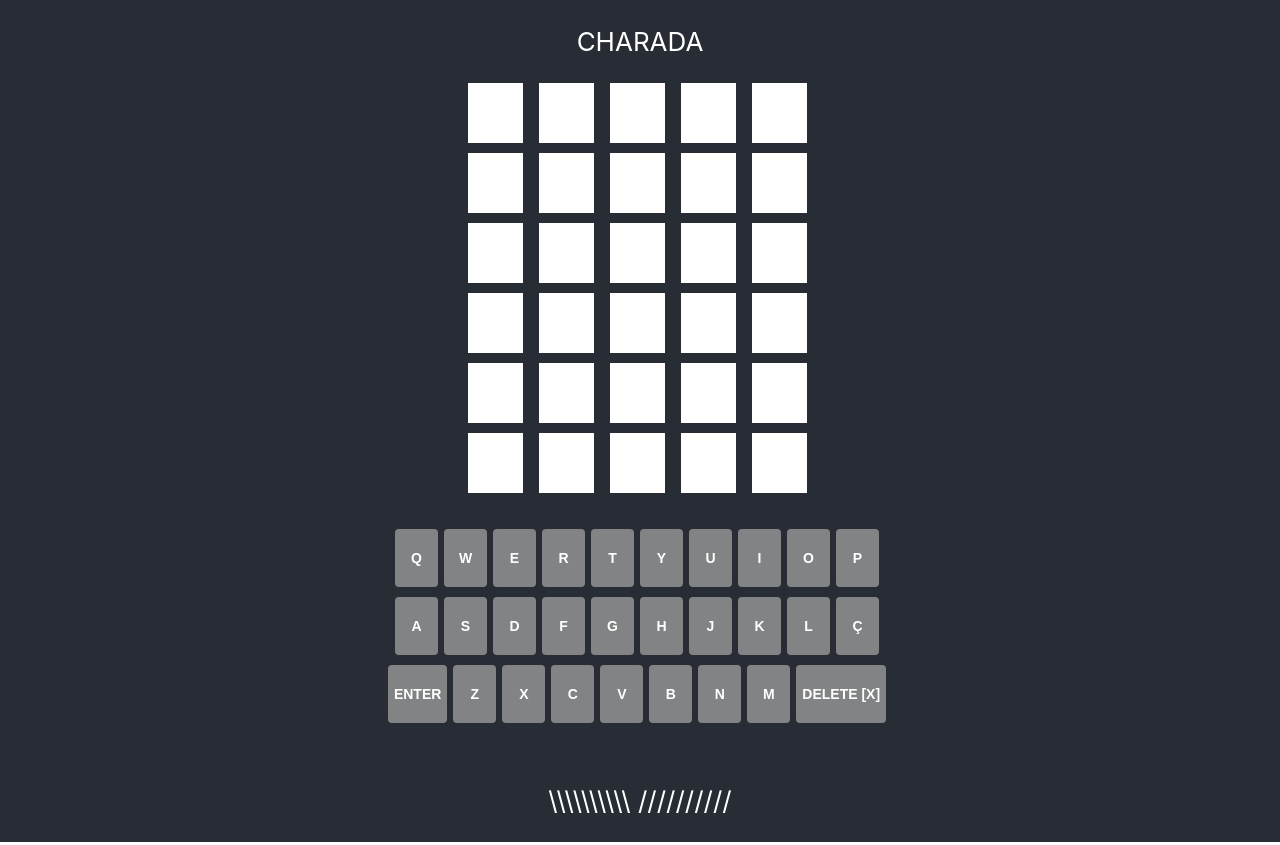
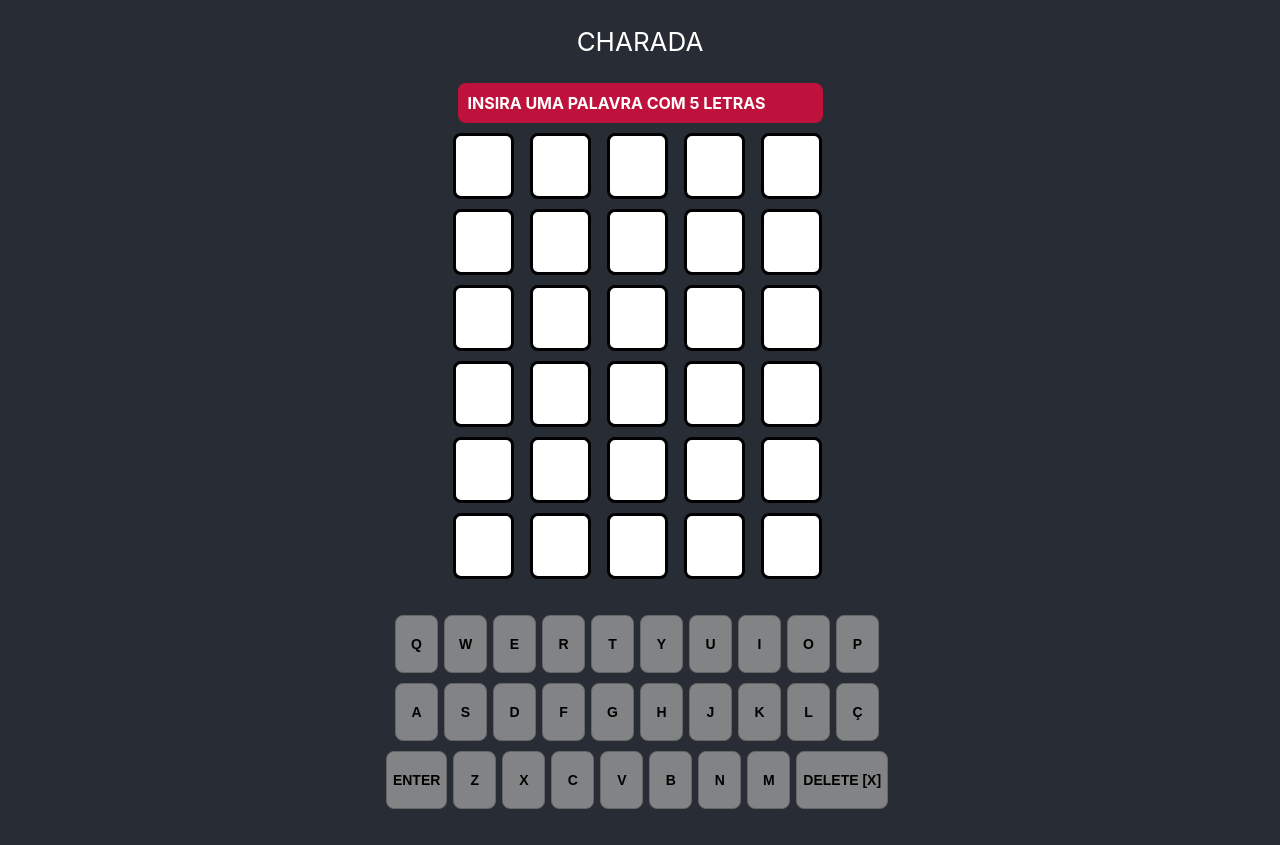
Before and after one commit to AlissonRC/Wordle-Clone, a React (Vite) app: page / in a window 1280 px wide. Both pictures are taken after a click on the button "ENTER". Built offline with nearby package versions, Linux system fonts and the light colour scheme.

Commit message:
vercel app

```diff
--- a/src/App.css
+++ b/src/App.css
@@ -34,8 +34,9 @@ button {
 
 }
 
-.quadrado{
-  border: 0;
+.quadrado {
+  border: solid 3px black;
+  border-radius: 0.5rem;
   background-color: white;
   height: 58px;
   min-Width: 43px;
@@ -43,12 +44,35 @@ button {
   padding: 1px 6px;
   color: black;
   font-Weight: bold;
-  font-Size: 14px;
+  font-Size: 1.875rem;
   justify-Content: center;
   display: flex;
   align-items: center;
 }
-.game-over{
+
+.tecla {
+  border: solid 1px #666666;
+  background-color: #818384;
+  border-radius: 0.5rem;
+  height: 58px;
+  min-Width: 43px;
+  margin: 0 6px 10px 0;
+  padding: 1px 6px;
+  cursor: pointer;
+  color: black;
+  font-Weight: bold;
+  font-Size: 14px;
+}
+
+.tecla:hover {
+  background-color: #b4b4b4;
+  color: white;
+  border: solid 2px #adadad;
+
+
+}
+
+.game-over {
   text-transform: uppercase;
   font-weight: bold;
   position: absolute;
@@ -58,13 +82,13 @@ button {
   top: 25%;
   margin-left: auto;
   margin-right: auto;
-  width:345px;
+  width: 345px;
   padding: 24px;
   border: solid 4px;
   border-color: crimson;
 }
 
-.game-win{
+.game-win {
   text-transform: uppercase;
   font-weight: bold;
   position: absolute;
@@ -74,8 +98,31 @@ button {
   top: 25%;
   margin-left: auto;
   margin-right: auto;
-  width:345px;
+  width: 345px;
   padding: 24px;
   border: solid 4px;
   border-color: green;
 }
+
+.short-word {
+  display: flex;
+  text-transform: uppercase;
+  font-weight: bold;
+  background-color: #BE123C;
+  margin-left: auto;
+  margin-right: auto;
+  width: 345px;
+  font-size: medium;
+  padding: 10px;
+  margin-bottom: 10px;
+  border-radius: 0.5rem;
+  text-align: center;
+}
+.close{
+  background-color: transparent;
+  border: none;
+  cursor: pointer;
+  margin-left: auto;
+  color: white;
+  padding: 0;
+}
--- a/src/App.tsx
+++ b/src/App.tsx
@@ -2,12 +2,13 @@ import { useState } from 'react'
 import './App.css'
 import BasicGrid from './Grid'
 import Teclado from './TecladoModelo'
-import { palavraRandom } from './listaDePalavras'
+import { palavraRandom, getAllPalavras } from './listaDePalavras'
 
 let palavraCorreta = palavraRandom();
 
 function App() {
-  console.log(palavraCorreta)
+  const [isInvalidWord, setIsInvalidWord] = useState(false)
+  const [isWordShort, setIsWordShort] = useState(false)
   const [isGameOver, setIsGameOver] = useState(false)
   const [isGameWin, setIsGameWin] = useState(false)
   const [linha, setLinha] = useState(0)
@@ -23,19 +24,31 @@ function App() {
   ])
 
 
-  function handleKeyPress(tecla: string){
+  function validateValidWord(){
+    let isValidWord = false
+    getAllPalavras().map((palavra)=>{
+      if(palavra.toUpperCase() === tentativa.toString().replaceAll(',','')){
+        isValidWord = true
+
+      }
+
+    })
+    return isValidWord
+  }
+
+
+  function handleKeyPress(tecla: string) {
     //const index = tentativa.findIndex((item)=> item===" ");
 
-    if(tecla === "DELETE [X]" && coluna > 0 && isGameOver === false){
-        tentativa[coluna-1] = " "
+    if (tecla === "DELETE [X]" && coluna > 0 && isGameOver === false) {
+      tentativa[coluna - 1] = " "
       setTentativa([...tentativa])
-        console.log(tentativa)
-        console.log(coluna-1)
+
       matriz[linha] = tentativa;
       setMatriz([...matriz]);
-        setColuna(coluna-1)
+      setColuna(coluna - 1)
     }
-    else if (coluna<=4 && tecla.length === 1){
+    else if (coluna <= 4 && tecla.length === 1) {
       tentativa[coluna] = tecla;
       setTentativa([...tentativa]);
       matriz[linha] = tentativa;
@@ -44,44 +57,58 @@ function App() {
       let temp = coluna;
       temp++
       setColuna(temp);
-      console.log(coluna)
+
     }
 
-      else if(tecla === "ENTER" && coluna === 5){
-        setLinha(linha+1);
-        if (validaTentativa(tentativa) === false){
-          if(linha < 5){
+    else if (tecla === "ENTER" && coluna === 5 ) {
+
+      if (!validateValidWord()){
+        setIsInvalidWord(true)
+        return
+      }
+     setIsInvalidWord(false)
+
+      setLinha(linha + 1);
+      setIsWordShort(false)
+      if (validaTentativa(tentativa) === false) {
+        if (linha < 5) {
           setTentativa([" ", " ", " ", " ", " "]);
           setColuna(0);
-          }else{
+        } else {
           setIsGameOver(true)
-            console.log(isGameOver)
-            console.log("Fim de jogo malandro!");
+
         }
-        }else{
+      } else {
         setIsGameWin(true)
-          console.log("Parabéns!");
+
       }
+    }
+    else if (tecla === "ENTER" && coluna < 5) {
+      setIsWordShort(true)
+
+      setTimeout(() => {
+        setIsWordShort(false)
+      }, 7000);
+
     }
 
   }
 
-  function validaTentativa(palavra: string[]){
+  function validaTentativa(palavra: string[]) {
     let palavraString = ''
-    palavra.map((letra,index)=>{
-      console.log(letra)
+    palavra.map((letra, index) => {
+
       palavraString = palavraString.concat(letra)
     })
-    console.log(palavra)
-    console.log(palavraString)
-    if (palavraString === palavraCorreta.toUpperCase() ){
+
+    if (palavraString === palavraCorreta.toUpperCase()) {
       return true;
-    }else{
+    } else {
       return false;
     }
   }
 
-  function novoJogo(){
+  function novoJogo() {
     setIsGameOver(false)
     setIsGameWin(false)
     setMatriz([
@@ -104,29 +131,50 @@ function App() {
         <div className='game-over'>
           Não foi dessa vez !
           <p>A palavra era: {palavraCorreta}</p>
-            <button onClick={()=>novoJogo()}>Novo tentativa</button>
+          <button onClick={() => novoJogo()}>Novo tentativa</button>
         </div>
       )}
       {isGameWin && (
         <div className='game-win'>
           Acertou !!!
           <p>{palavraCorreta}</p>
-            <button onClick={()=>novoJogo()}>Novo Jogo</button>
+          <button onClick={() => novoJogo()}>Novo Jogo</button>
         </div>
       )}
+
+
       <header className="App-header">
         <p>CHARADA</p>
-        <BasicGrid palavra={matriz[0].join("")} palavraCorreta={palavraCorreta} valida = {(linha > 0)}/>
-        <BasicGrid palavra={matriz[1].join("")} palavraCorreta={palavraCorreta} valida = {(linha > 1)}/>
-        <BasicGrid palavra={matriz[2].join("")} palavraCorreta={palavraCorreta} valida = {(linha > 2)}/>
-        <BasicGrid palavra={matriz[3].join("")} palavraCorreta={palavraCorreta} valida = {(linha > 3)}/>
-        <BasicGrid palavra={matriz[4].join("")} palavraCorreta={palavraCorreta} valida = {(linha > 4)}/>
-        <BasicGrid palavra={matriz[5].join("")} palavraCorreta={palavraCorreta} valida = {(linha > 5)}/>
+        {isWordShort && (
+          <div className='short-word'>
+             Insira uma palavra com 5 letras
+            <button className='close' onClick={()=>{
+              setIsWordShort(false)
+            }}><i className="gg-close"></i></button>
+
+          </div>
+        )}
+         {isInvalidWord && (
+          <div className='short-word'>
+             Palavra não encontrada
+            <button className='close' onClick={()=>{
+              setIsInvalidWord(false)
+            }}><i className="gg-close"></i></button>
+
+          </div>
+        )}
+        {matriz.map((value, index) => {
+          return (
+            <BasicGrid palavra={matriz[index].join("")} palavraCorreta={palavraCorreta} valida={(linha > index)} />
+
+          )
+        })}
+
         <p>
-        <Teclado onKeyPress={handleKeyPress}/>
+          <Teclado onKeyPress={handleKeyPress} />
         </p>
-        <p>\\\\\\\\\\ {tentativa.join("")} //////////</p>
       </header>
+
     </div>
   )
 }
--- a/src/Grid.tsx
+++ b/src/Grid.tsx
@@ -15,12 +15,12 @@ interface BasicGridProps{
         return "#FFFFFF"
       }
       if(!correta.includes(letras[index].toLocaleLowerCase())){
-        return "#B0C4DE"
+        return "#94A3B8"
       }
       if(letras[index] === correta[index].toUpperCase() ){
-        return "#61CA90"
+        return "#22C55E"
       }
-      return "#FFFF00"
+      return "#EAB308"
     }
 
     return (
--- a/src/TecladoModelo.tsx
+++ b/src/TecladoModelo.tsx
@@ -13,20 +13,8 @@ export default function Teclado(props: any) {
           <div>
             {linha.map((tecla) => {
               return (
-                <button onClick={() => props.onKeyPress(tecla)}
-                  style={{
-                    border: 0,
-                    backgroundColor: "#818384",
-                    borderRadius: "4px",
-                    height: "58px",
-                    minWidth: "43px",
-                    margin: "0 6px 10px 0",
-                    padding: "1px 6px",
-                    cursor: "pointer",
-                    color: "white",
-                    fontWeight: "bold",
-                    fontSize: "14px",
-                  }}
+                <button className="tecla" onClick={() => props.onKeyPress(tecla)}
+
                 >
                   {tecla}
                 </button>
--- a/src/listaDePalavras.ts
+++ b/src/listaDePalavras.ts
@@ -1,8 +1,5 @@
-export function palavraRandom(){
-
 const palavras =
-        `negro
-        nobre
+`nobre
 afeto
 plena
 sutil
@@ -17,14 +14,12 @@ export function palavraRandom(){
 expor
 amigo
 casal
-        porra
 tempo
 pleno
 burro
 legal
 cesta
 calma
-        vadia
 humor
 linda
 pobre
@@ -35,7 +30,6 @@ export function palavraRandom(){
 jovem
 ciclo
 papel
-        corno
 campo
 reino
 grave
@@ -47,7 +41,6 @@ export function palavraRandom(){
 letal
 folga
 poema
-        broxa
 falha
 briga
 roupa
@@ -70,7 +63,6 @@ export function palavraRandom(){
 tchau
 inter
 odiar
-        viado
 areia
 pomar
 aviar
@@ -138,7 +130,6 @@ export function palavraRandom(){
 lucro
 sugar
 repor
-        merda
 sexto
 custo
 subir
@@ -148,6 +139,9 @@ export function palavraRandom(){
 usual
 cardo
 louca`
+export function palavraRandom(){
+
+
 
         const palavrasString = palavras.split('\n',100)
         const palavrasStringTrim: string[] = []
@@ -164,3 +158,17 @@ export function palavraRandom(){
         return palavra
 
 }
+
+
+
+export function getAllPalavras(){
+    const palavrasString = palavras.split('\n',100)
+    const palavrasStringTrim: string[] = []
+
+    palavrasString.map((palavra)=>
+    {
+        palavrasStringTrim.push(palavra.trim())
+
+    })
+    return palavrasStringTrim
+}
```
Lines whose indentation alone changed are shown as unchanged.
